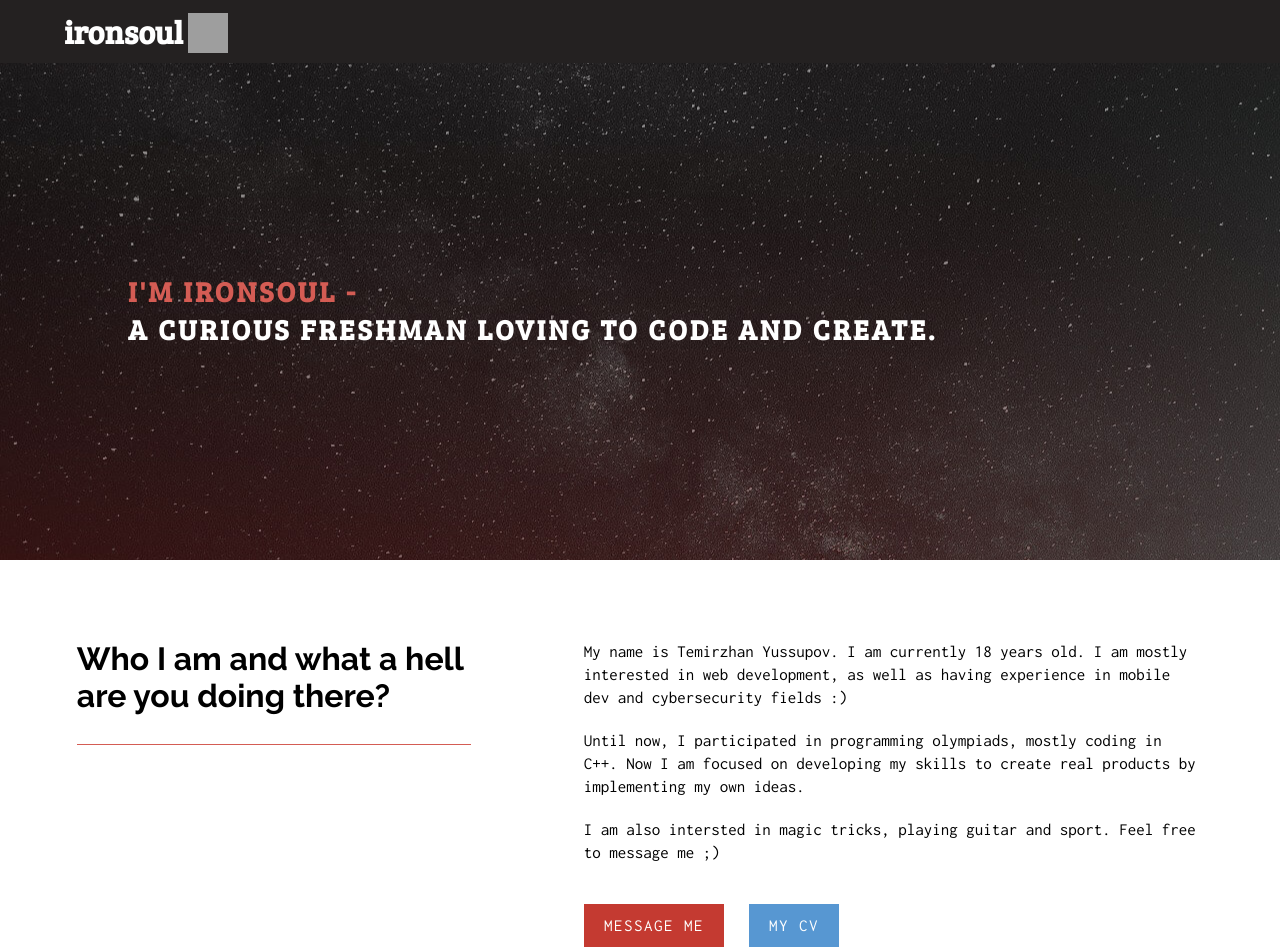
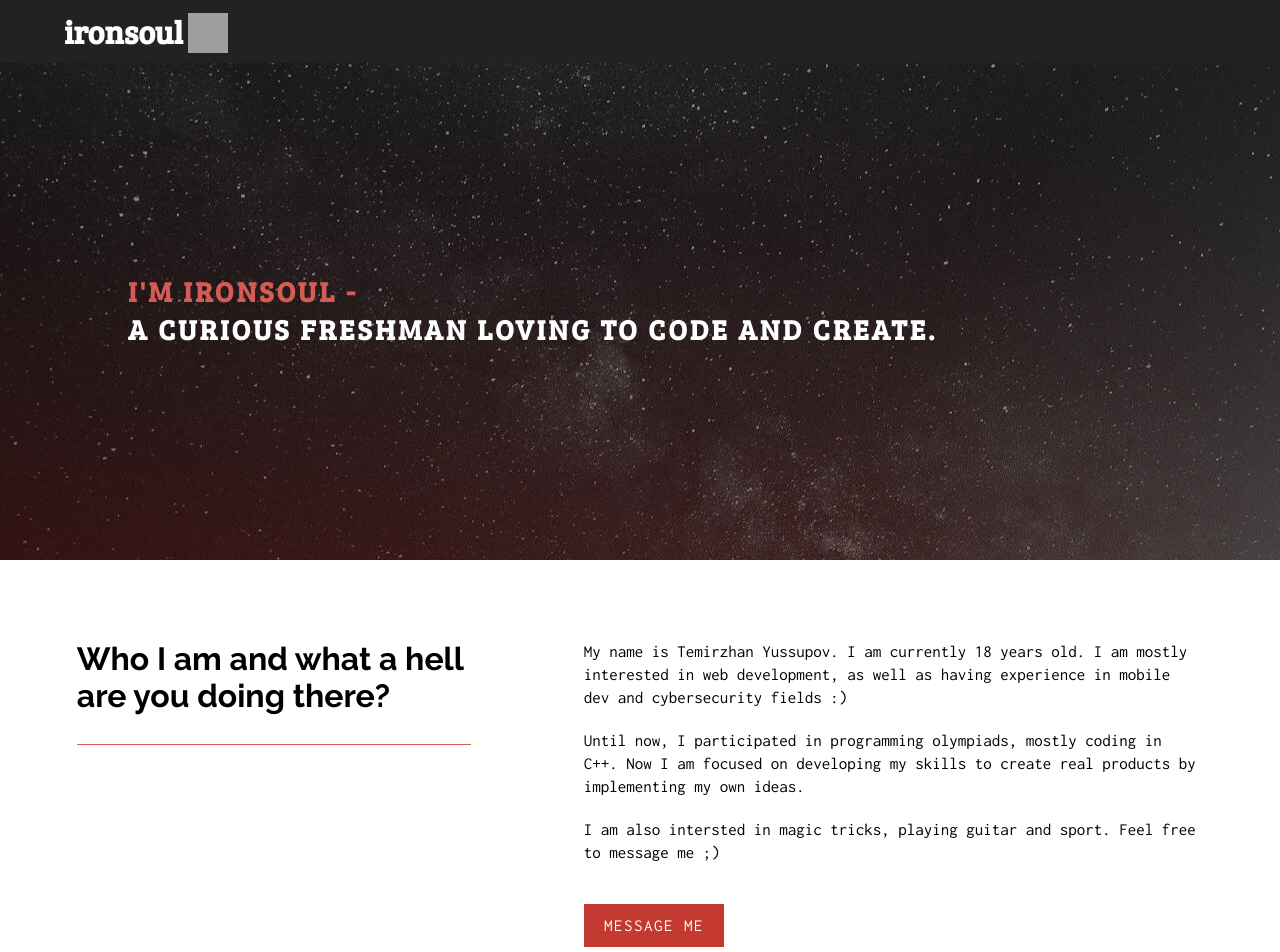
Before and after one commit to ironsoul0/ironsoul0.github.io, a React app: page / in a window 1280 px wide. Shown: the top 952 px of the page. Built offline with nearby package versions, Linux system fonts and the light colour scheme; grey boxes are pictures that could not be loaded.

Commit message:
Delete link to CV.pdf

```diff
--- a/src/components/AboutMe/AboutMe.js
+++ b/src/components/AboutMe/AboutMe.js
@@ -26,9 +26,9 @@ const AboutMe = (props) => {
         <a href="https://t.me/ironsoul0" rel="noopener noreferrer" target="_blank" className={[styles.actionButton, styles.workWithMe].join(' ')}>
           Message me
         </a>
-        <a href="https://ironsoul.me/CV.pdf" rel="noopener noreferrer" target="_blank" className={[styles.actionButton, styles.checkCV].join(' ')}>
+        {/* <a href="https://ironsoul.me/CV.pdf" rel="noopener noreferrer" target="_blank" className={[styles.actionButton, styles.checkCV].join(' ')}>
           My CV
-        </a>
+        </a> */}
       </div>
     </div>
   );
```
